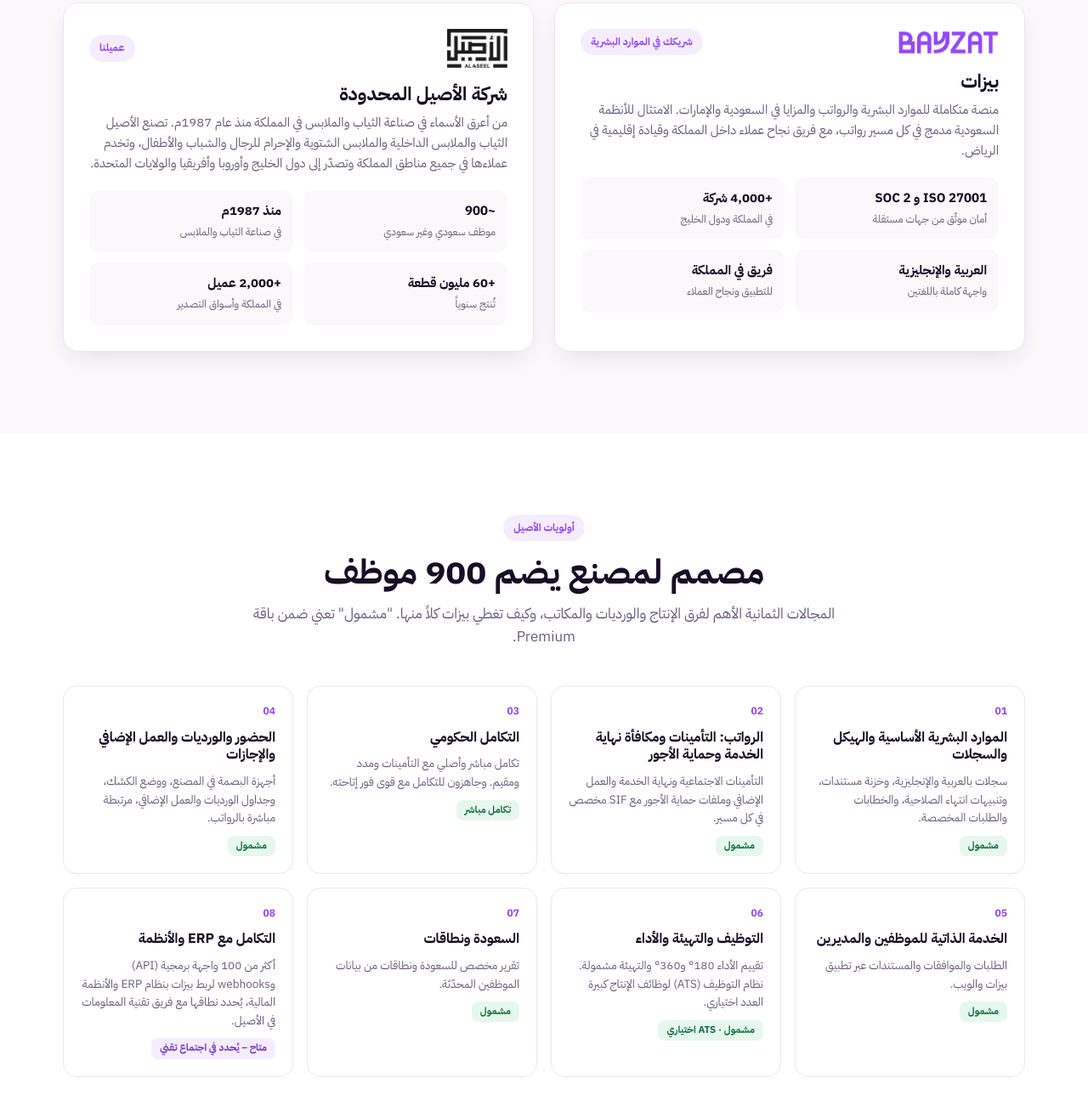
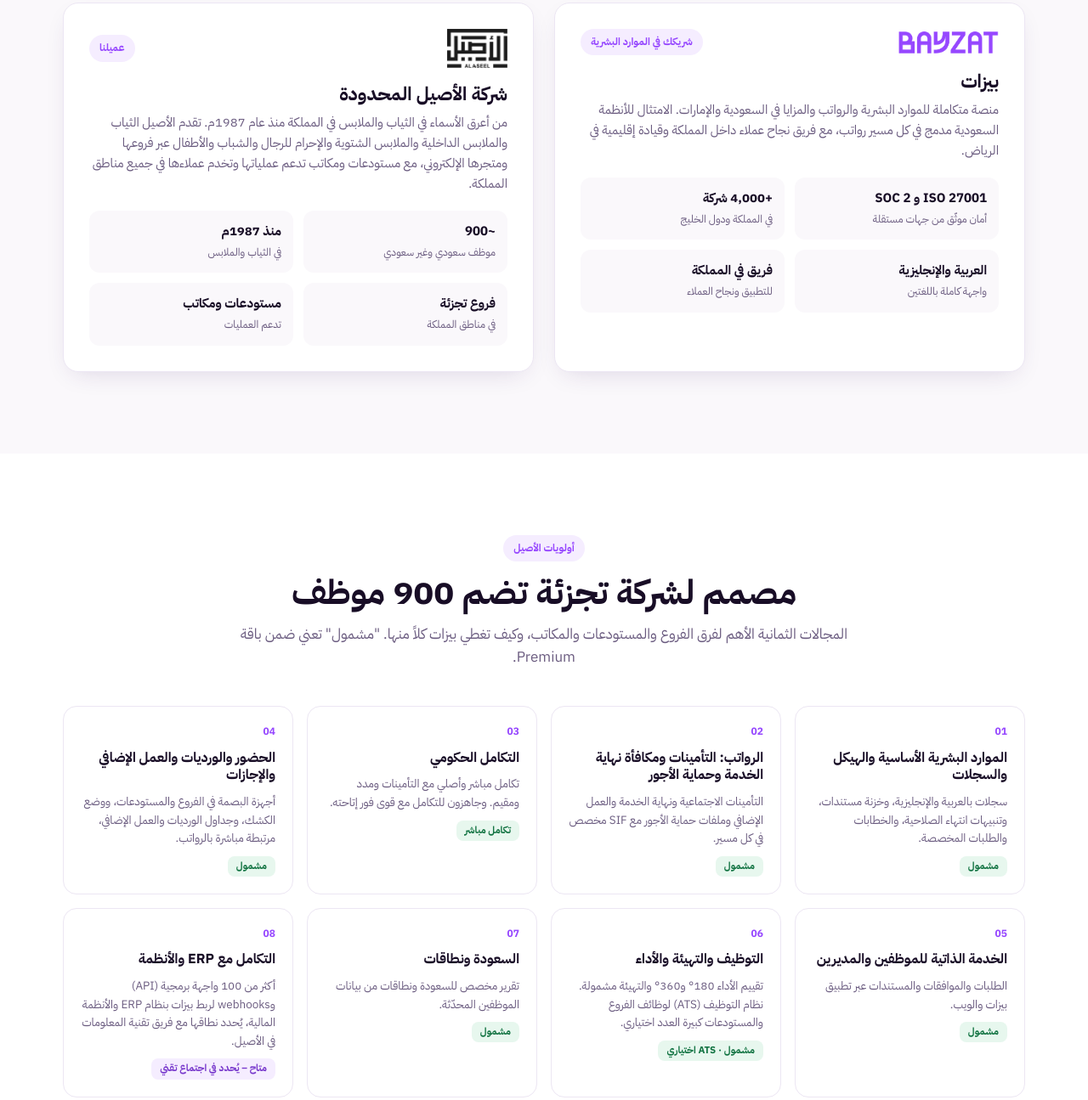
Before and after one commit to yousuf-a11y/BayzatxAlAseel, a plain HTML site: page index.html in a window 1280 px wide. Shown: the part 1327-2622 px from the top of the page at 85% size. Drawn offline with Linux system fonts and the light colour scheme.

Commit message:
Add files via upload

```diff
--- a/index.html
+++ b/index.html
@@ -348,7 +348,7 @@ h1,h2,h3{line-height:1.35}
         <span class="eyebrow">بوابة العرض · نوفمبر 2026</span>
         <h1><span>بيزات</span> × الأصيل</h1>
         <p class="kicker">عرض نظام الموارد البشرية والرواتب والحضور السحابي</p>
-        <p class="sub">عرض بيزات لشركة الأصيل المحدودة: الموارد البشرية والرواتب والحضور وجدولة الورديات والتكامل مع الجهات الحكومية السعودية لنحو 900 موظف، من المكتب الرئيسي حتى خطوط الإنتاج.</p>
+        <p class="sub">عرض بيزات لشركة الأصيل المحدودة: الموارد البشرية والرواتب والحضور وجدولة الورديات والتكامل مع الجهات الحكومية السعودية لنحو 900 موظف، في الفروع والمستودعات والمكاتب.</p>
         <div class="ctas">
           <a class="btn btn-primary" href="#documents">عرض مستندات العرض</a>
           <a class="btn btn-ghost js-book" href="#contact">احجز اجتماعاً عن بُعد</a>
@@ -372,7 +372,7 @@ h1,h2,h3{line-height:1.35}
     <div class="center reveal">
       <span class="eyebrow">نظرة على الشراكة</span>
       <h2 class="title">منصة واحدة لكل موظفي الأصيل</h2>
-      <p class="lead">من المكتب الرئيسي وفرق المبيعات إلى عمال الإنتاج والورديات، جميع الموظفين السعوديين وغير السعوديين في سجل واحد، بالعربية والإنجليزية.</p>
+      <p class="lead">من المكاتب إلى موظفي الفروع والمستودعات وفرق الورديات، جميع الموظفين السعوديين وغير السعوديين في سجل واحد، بالعربية والإنجليزية.</p>
     </div>
     <div class="pair">
       <article class="card pcard reveal">
@@ -389,12 +389,12 @@ h1,h2,h3{line-height:1.35}
       <article class="card pcard reveal">
         <header><img class="ap" src="alaseel-logo.png" alt="الأصيل"><span class="eyebrow">عميلنا</span></header>
         <h3>شركة الأصيل المحدودة</h3>
-        <p>من أعرق الأسماء في صناعة الثياب والملابس في المملكة منذ عام 1987م. تصنع الأصيل الثياب والملابس الداخلية والملابس الشتوية والإحرام للرجال والشباب والأطفال، وتخدم عملاءها في جميع مناطق المملكة وتصدّر إلى دول الخليج وأوروبا وأفريقيا والولايات المتحدة.</p>
+        <p>من أعرق الأسماء في الثياب والملابس في المملكة منذ عام 1987م. تقدم الأصيل الثياب والملابس الداخلية والملابس الشتوية والإحرام للرجال والشباب والأطفال عبر فروعها ومتجرها الإلكتروني، مع مستودعات ومكاتب تدعم عملياتها وتخدم عملاءها في جميع مناطق المملكة.</p>
         <div class="facts">
           <div class="fact"><b>~900</b><span>موظف سعودي وغير سعودي</span></div>
-          <div class="fact"><b>منذ 1987م</b><span>في صناعة الثياب والملابس</span></div>
-          <div class="fact"><b>+60 مليون قطعة</b><span>تُنتج سنوياً</span></div>
-          <div class="fact"><b>+2,000 عميل</b><span>في المملكة وأسواق التصدير</span></div>
+          <div class="fact"><b>منذ 1987م</b><span>في الثياب والملابس</span></div>
+          <div class="fact"><b>فروع تجزئة</b><span>في مناطق المملكة</span></div>
+          <div class="fact"><b>مستودعات ومكاتب</b><span>تدعم العمليات</span></div>
         </div>
       </article>
     </div>
@@ -406,16 +406,16 @@ h1,h2,h3{line-height:1.35}
   <div class="wrap">
     <div class="center reveal">
       <span class="eyebrow">أولويات الأصيل</span>
-      <h2 class="title">مصمم لمصنع يضم 900 موظف</h2>
-      <p class="lead">المجالات الثمانية الأهم لفرق الإنتاج والورديات والمكاتب، وكيف تغطي بيزات كلاً منها. "مشمول" تعني ضمن باقة Premium.</p>
+      <h2 class="title">مصمم لشركة تجزئة تضم 900 موظف</h2>
+      <p class="lead">المجالات الثمانية الأهم لفرق الفروع والمستودعات والمكاتب، وكيف تغطي بيزات كلاً منها. "مشمول" تعني ضمن باقة Premium.</p>
     </div>
     <div class="reqs">
       <div class="req reveal"><span class="n">01</span><h3>الموارد البشرية الأساسية والهيكل والسجلات</h3><p>سجلات بالعربية والإنجليزية، وخزنة مستندات، وتنبيهات انتهاء الصلاحية، والخطابات والطلبات المخصصة.</p><span class="tag">مشمول</span></div>
       <div class="req reveal"><span class="n">02</span><h3>الرواتب: التأمينات ومكافأة نهاية الخدمة وحماية الأجور</h3><p>التأمينات الاجتماعية ونهاية الخدمة والعمل الإضافي وملفات حماية الأجور مع SIF مخصص في كل مسير.</p><span class="tag">مشمول</span></div>
       <div class="req reveal"><span class="n">03</span><h3>التكامل الحكومي</h3><p>تكامل مباشر وأصلي مع التأمينات ومدد ومقيم. وجاهزون للتكامل مع قوى فور إتاحته.</p><span class="tag">تكامل مباشر</span></div>
-      <div class="req reveal"><span class="n">04</span><h3>الحضور والورديات والعمل الإضافي والإجازات</h3><p>أجهزة البصمة في المصنع، ووضع الكشك، وجداول الورديات والعمل الإضافي، مرتبطة مباشرة بالرواتب.</p><span class="tag">مشمول</span></div>
+      <div class="req reveal"><span class="n">04</span><h3>الحضور والورديات والعمل الإضافي والإجازات</h3><p>أجهزة البصمة في الفروع والمستودعات، ووضع الكشك، وجداول الورديات والعمل الإضافي، مرتبطة مباشرة بالرواتب.</p><span class="tag">مشمول</span></div>
       <div class="req reveal"><span class="n">05</span><h3>الخدمة الذاتية للموظفين والمديرين</h3><p>الطلبات والموافقات والمستندات عبر تطبيق بيزات والويب.</p><span class="tag">مشمول</span></div>
-      <div class="req reveal"><span class="n">06</span><h3>التوظيف والتهيئة والأداء</h3><p>تقييم الأداء 180° و360° والتهيئة مشمولة. نظام التوظيف (ATS) لوظائف الإنتاج كبيرة العدد اختياري.</p><span class="tag">مشمول · ATS اختياري</span></div>
+      <div class="req reveal"><span class="n">06</span><h3>التوظيف والتهيئة والأداء</h3><p>تقييم الأداء 180° و360° والتهيئة مشمولة. نظام التوظيف (ATS) لوظائف الفروع والمستودعات كبيرة العدد اختياري.</p><span class="tag">مشمول · ATS اختياري</span></div>
       <div class="req reveal"><span class="n">07</span><h3>السعودة ونطاقات</h3><p>تقرير مخصص للسعودة ونطاقات من بيانات الموظفين المحدّثة.</p><span class="tag">مشمول</span></div>
       <div class="req reveal"><span class="n">08</span><h3>التكامل مع ERP والأنظمة</h3><p>أكثر من 100 واجهة برمجية (API) وwebhooks لربط بيزات بنظام ERP والأنظمة المالية، يُحدد نطاقها مع فريق تقنية المعلومات في الأصيل.</p><span class="tag soon">متاح – يُحدد في اجتماع تقني</span></div>
     </div>
@@ -455,7 +455,7 @@ h1,h2,h3{line-height:1.35}
         </div>
         <div class="panel" role="tabpanel" id="p-att" aria-labelledby="t-att" hidden>
           <h3>حضور بيزات وجدولة الورديات</h3>
-          <p>مصمم لخطوط الإنتاج وفرق الورديات.</p>
+          <p>مصمم لفرق الفروع والمستودعات والورديات.</p>
           <ul><li>تسجيل الحضور بالموقع والتعرف على الوجه ضمن نطاق جغرافي</li><li>الربط مع أجهزة البصمة ووضع الكشك</li><li>تخطيط الورديات حسب الموقع والورديات المجزأة</li><li>احتساب تلقائي للعمل الإضافي والتأخير والغياب في الرواتب</li></ul>
           <div class="shots two"><img src="attendance.webp" alt="Bayzat Attendance" loading="lazy"><img src="shifts.webp" alt="Bayzat shift scheduler" loading="lazy"></div>
         </div>
```
